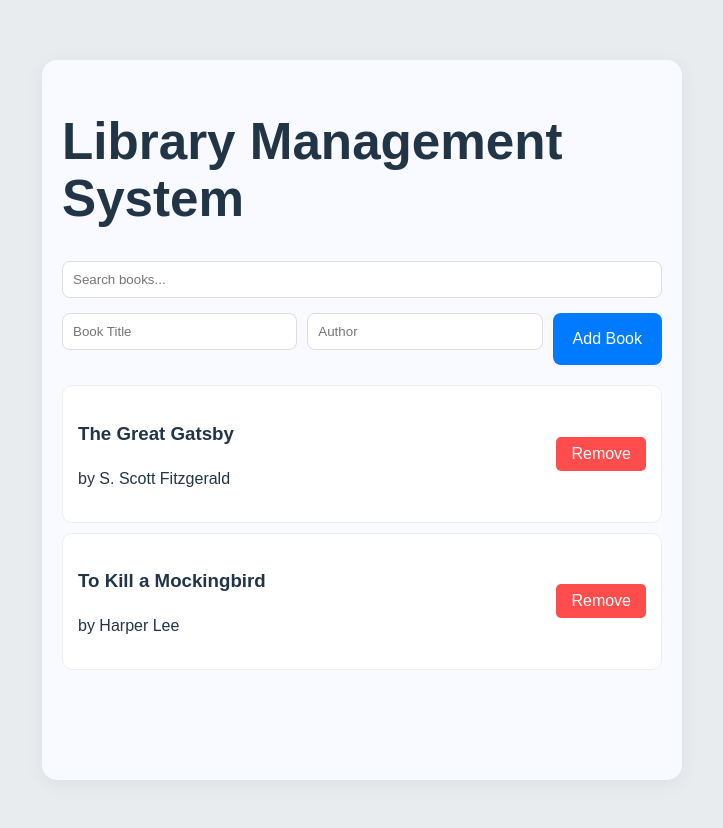
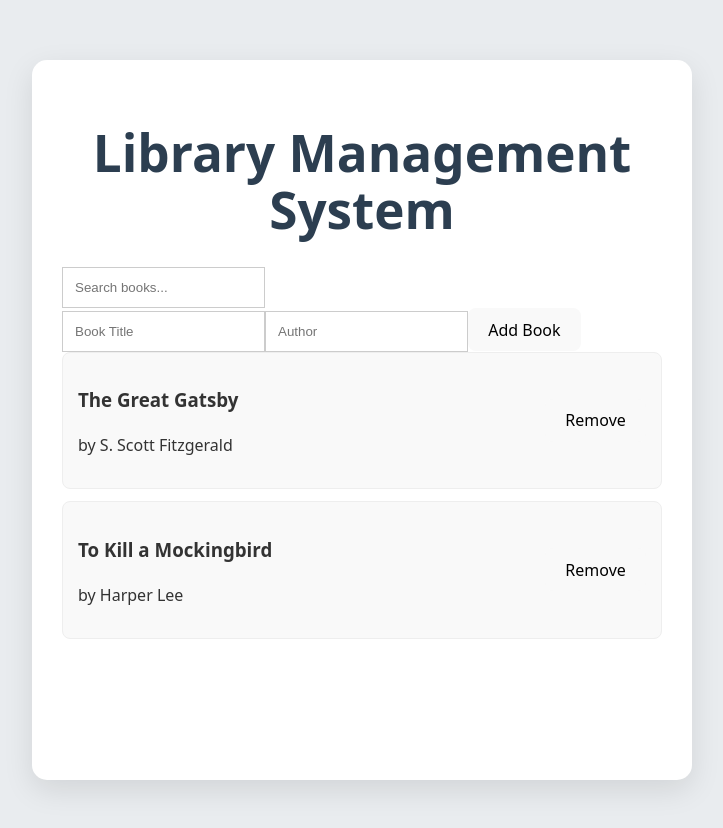
Before and after one commit to Litesh-Goyal/exp__3.2, a React (Vite) app: page / in a window 1280 px wide. Shown: the top 828 px of the page, without its empty margins (298-1021 px from the left). Built offline with nearby package versions, Linux system fonts and the light colour scheme.

Commit message:
Refactor Library.css for improved styling
Updated styles for library container, input fields, and book items to improve layout and visibility.

```diff
--- a/src/components/library/Library.css
+++ b/src/components/library/Library.css
@@ -1,54 +1,49 @@
+/* Container fix */
 .library-container {
   max-width: 600px;
   margin: 40px auto;
-  padding: 20px;
-  background: #f8faff;
+  padding: 30px;
+  background: #ffffff !important; /* Force white background */
   border-radius: 15px;
-  font-family: sans-serif;
-  box-shadow: 0 4px 20px rgba(0,0,0,0.05);
+  box-shadow: 0 10px 30px rgba(0,0,0,0.1);
 }
 
-.search-section input, .add-section input {
-  width: 100%;
-  padding: 10px;
-  margin-bottom: 15px;
-  border: 1px solid #ddd;
-  border-radius: 8px;
-  box-sizing: border-box;
+/* Title visibility */
+.library-container h1 {
+  color: #2c3e50 !important;
+  text-align: center;
+  margin-bottom: 30px;
 }
 
-.add-section {
-  display: flex;
-  gap: 10px;
-  margin-bottom: 20px;
+/* Input fields fix */
+.search-section input, .add-section input {
+  background: #ffffff !important;
+  color: #333 !important; /* Text color inside input */
+  border: 1px solid #ccc !important;
+  padding: 12px;
 }
 
-.add-section button {
-  background: #007bff;
-  color: white;
-  border: none;
-  padding: 10px 20px;
-  border-radius: 8px;
-  cursor: pointer;
-  white-space: nowrap;
-}
-
+/* Book Item text visibility */
 .book-item {
-  background: white;
+  background: #f9f9f9 !important;
+  border: 1px solid #eee !important;
+  color: #333 !important; /* Yeh line text ko visible karegi */
   padding: 15px;
-  margin-bottom: 10px;
-  border-radius: 10px;
+  margin-bottom: 12px;
   display: flex;
   justify-content: space-between;
   align-items: center;
-  border: 1px solid #eee;
+  border-radius: 8px;
 }
 
-.remove-btn {
-  background: #ff4d4d;
-  color: white;
-  border: none;
-  padding: 8px 15px;
-  border-radius: 5px;
-  cursor: pointer;
+.book-title {
+  margin: 0;
+  color: #2c3e50 !important;
+  font-size: 1.2rem;
 }
+
+.book-author {
+  margin: 5px 0 0;
+  color: #7f8c8d !important;
+  font-style: italic;
+}
```
